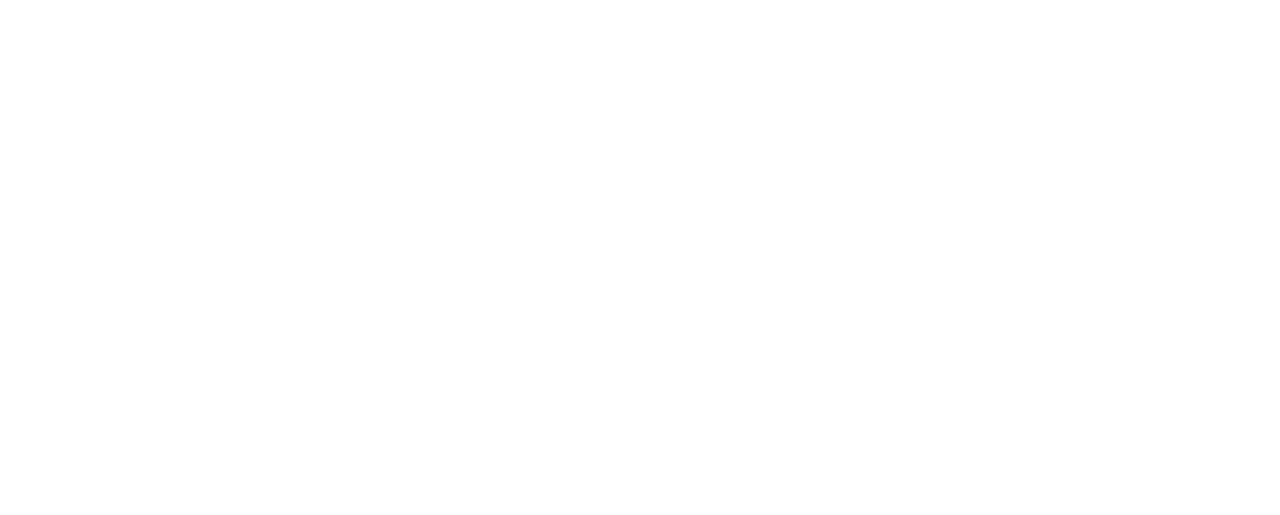
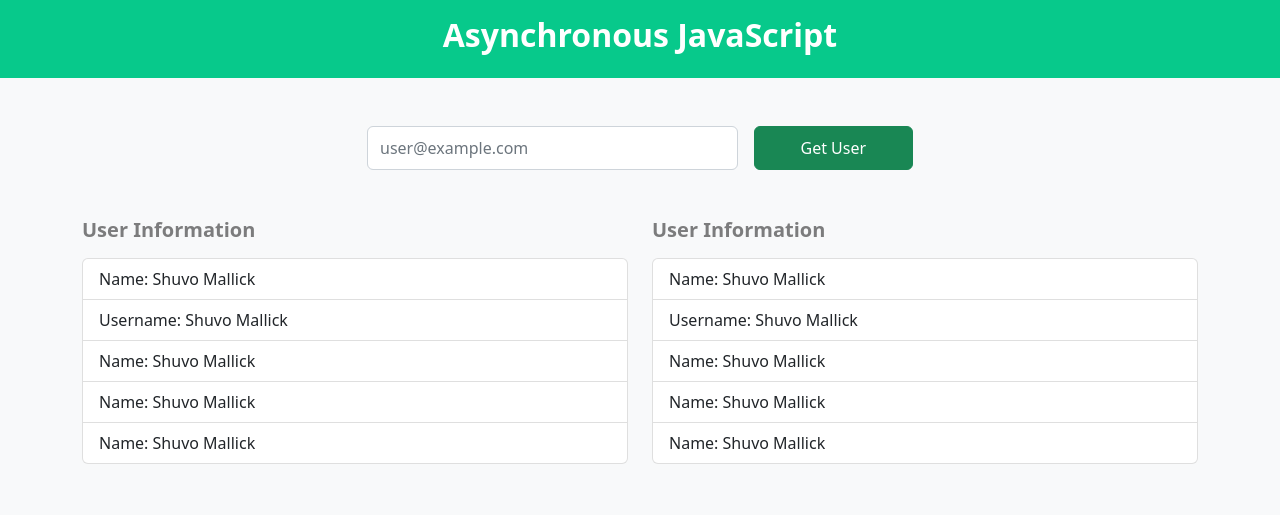
Before and after one commit to ShuvoMallick01/Asynchronous-Javascript-with-Project, a plain HTML site: page index.html in a window 1280 px wide. Drawn offline with nearby package versions, Linux system fonts and the light colour scheme.

Commit message:
Coding for Design Part

```diff
--- a/css/style.css
+++ b/css/style.css
@@ -32,6 +32,17 @@ Keywords: .
 /* ===== IMPORT CSS FILE ===== */
 
 /* ===== START ===== */
+.data-get-Form .form-control {
+  width: 70%;
+}
+
+.data-get-Form button{
+  width: 30%;
+  height: 44px;
+}
+
+form
+
 /* ===== END ===== */
 
 /* ===== START ===== */
--- a/index.html
+++ b/index.html
@@ -23,9 +23,9 @@
     />
     <!-- Bootstrap CSS only -->
     <link
-      href="https://cdn.jsdelivr.net/npm/bootstrap@5.2.1/dist/css/bootstrap.min.css"
       rel="stylesheet"
-      integrity="sha384-iYQeCzEYFbKjA/T2uDLTpkwGzCiq6soy8tYaI1GyVh/UjpbCx/TYkiZhlZB6+fzT"
+      href="https://cdn.jsdelivr.net/npm/bootstrap@5.2.3/dist/css/bootstrap.min.css"
+      integrity="sha384-rbsA2VBKQhggwzxH7pPCaAqO46MgnOM80zW1RWuH61DGLwZJEdK2Kadq2F9CUG65"
       crossorigin="anonymous"
     />
     <!-- Custom CSS -->
@@ -35,21 +35,72 @@
     <title>Task Management</title>
   </head>
 
-  <body>
+  <body class="bg-light">
+    <header>
+      <div class="row text-center bg-success py-3">
+        <h2 class="text-white fw-bold">Asynchronous JavaScript</h2>
+      </div>
+    </header>
+
+    <!-- Form -->
+    <section class="py-5">
+      <div class="container">
+        <div class="row data-get-Form">
+          <div class="form-group offset-lg-3 col-lg-6">
+            <form action="" class="d-flex gap-3">
+              <input
+                type="email"
+                class="form-control"
+                id="exampleInputEmail1"
+                aria-describedby="emailHelp"
+                placeholder="user@example.com"
+              />
+
+              <button type="submit" class="btn btn-success">Get User</button>
+            </form>
+          </div>
+        </div>
+      </div>
+    </section>
+
+    <!-- Data Showing -->
     <section>
       <div class="container">
-        <div class="row"></div>
+        <div class="row">
+          <!-- User Information -->
+          <div class="col-md-6">
+            <h5 class="mb-3 text-black-50 fw-bold">User Information</h5>
+            <ul class="list-group pb-5">
+              <li class="list-group-item">Name: Shuvo Mallick</li>
+              <li class="list-group-item">Username: Shuvo Mallick</li>
+              <li class="list-group-item">Name: Shuvo Mallick</li>
+              <li class="list-group-item">Name: Shuvo Mallick</li>
+              <li class="list-group-item">Name: Shuvo Mallick</li>
+            </ul>
+          </div>
+
+          <!-- User Posts -->
+          <div class="col-md-6">
+            <h5 class="mb-3 text-black-50 fw-bold">User Information</h5>
+            <ul class="list-group pb-5">
+              <li class="list-group-item">Name: Shuvo Mallick</li>
+              <li class="list-group-item">Username: Shuvo Mallick</li>
+              <li class="list-group-item">Name: Shuvo Mallick</li>
+              <li class="list-group-item">Name: Shuvo Mallick</li>
+              <li class="list-group-item">Name: Shuvo Mallick</li>
+            </ul>
+          </div>
+        </div>
       </div>
     </section>
-    <!-- TO-DO LIST END -->
 
+    <!-- ==== JS LINK ==== -->
     <!-- Bootstrap JS JavaScript Bundle with Popper -->
     <script
-      src="https://cdn.jsdelivr.net/npm/bootstrap@5.2.1/dist/js/bootstrap.bundle.min.js"
-      integrity="sha384-u1OknCvxWvY5kfmNBILK2hRnQC3Pr17a+RTT6rIHI7NnikvbZlHgTPOOmMi466C8"
+      src="https://cdn.jsdelivr.net/npm/bootstrap@5.2.3/dist/js/bootstrap.bundle.min.js"
+      integrity="sha384-kenU1KFdBIe4zVF0s0G1M5b4hcpxyD9F7jL+jjXkk+Q2h455rYXK/7HAuoJl+0I4"
       crossorigin="anonymous"
     ></script>
-
     <!-- Custom Js -->
     <script src="./db/db.js"></script>
     <script src="js/app.js" defer></script>
--- a/js/app.js
+++ b/js/app.js
@@ -6,101 +6,10 @@
 // get the all post
 // Get single Post
 
-// ========================================
-// USING CALLBACK FUNCTION FOR GETTING DATA
-// ========================================
-
-/**
-function getUser(email, cb) {
-  if (!email) {
-    cb({ data: null, error: "Invalid Input Email", status: 401 });
-    return;
-  }
-
-  setTimeout(() => {
-    const findUser = users.find((user) => user.email === email);
-    // const findUser = users.filter((user) => user.email === email);
-
-    if (!findUser) {
-      cb({ data: null, error: "Not Found User", status: 404 });
-    } else {
-      cb({ data: findUser, error: null, status: 200 });
-    }
-  });
-}
-
-function getPost(userId, cb) {
-  if (!userId) {
-    cb({ data: null, error: "Invalid UserID", status: 401 });
-    return;
-  }
-
-  setTimeout(() => {
-    const findPost = posts.filter((post) => post.userId === userId);
-
-    if (!findPost) {
-      cb({ data: null, error: "Not Found Post", status: 404 });
-    } else {
-      cb({ data: findPost, error: null, status: 200 });
-    }
-  });
-}
-
-function getPostComment(postId, cb) {
-  if (!postId) {
-    cb({ data: null, error: "Invalid postId", status: 401 });
-    return;
-  }
-
-  setTimeout(() => {
-    const findComment = comments.filter((comment) => comment.postId === postId);
-
-    if (!findComment) {
-      cb({ data: null, error: "Not Found Post", status: 404 });
-    } else {
-      cb({ data: findComment, error: null, status: 200 });
-    }
-  });
-}
-
-getUser("Shanna@melissa.tv", (res) => {
-  console.log(`User is: ` + res.data.name);
-  let userId = res.data.id;
-
-  getPost(userId, (res) => {
-    console.log(res.data);
-
-    let postId = res.data[0].id;
-
-    getPostComment(postId, (res) => {
-      console.log(res.data);
-    });
-  });
-});
- */
-
 // ==============================
 // USING PROMISE FOR GETTING DATA
 // ==============================
-/**
-function getUser(email) {
-  return new Promise((resolve, reject) => {
-    setTimeout(() => {
-      const findUser = users.find((user) => user.email === email);
-      if (!findUser) {
-        return reject({ data: null, error: "Not Found", status: 404 });
-      } else {
-        return resolve({ data: findUser, error: null, status: 200 });
-      }
-    }, 2000);
-  });
-}
 
-getUser("Shanna@melissa.tv")
-  .then((res) => console.log(res))
-  .catch((error) => console.log(error.error));
- */
-/**
 function getUser(email) {
   if (!email) return Promise.reject("Invalid Email");
 
@@ -137,45 +46,3 @@ getUser("Shanna@melissa.tv")
   })
   .then((comments) => console.log(comments))
   .catch((error) => console.log(error));
- */
-
-// ==============================
-// USING ASYC AWAIT FOR GETTING DATA
-// ==============================
-
-async function getUser(email) {
-  if (!email) return await "Invalid Email";
-
-  const findUser = users.find((user) => user.email === email);
-  if (!findUser) return await "User Not Found";
-  else return await findUser;
-}
-
-// function getPostByUserId(userId) {
-//   if (!userId) return Promise.reject("Invalid User ID");
-
-//   const postList = posts.filter((post) => post.userId === userId);
-//   if (!postList.length === 0) return Promise.reject("Post Not Found");
-//   else return Promise.resolve(postList);
-// }
-
-// function getCommentByPostId(postId) {
-//   if (!postId) return Promise.reject("Invalid Post ID");
-
-//   const commentList = comments.filter((comment) => comment.postId === postId);
-//   if (commentList === 0) return Promise.reject("Comments Not Found");
-//   else return Promise.resolve(commentList);
-// }
-
-// getUser("Shanna@melissa.tv")
-//   .then((user) => {
-//     console.log(user);
-//     return getCommentByPostId(user.id);
-//   })
-//   .then((posts) => {
-//     console.log(posts);
-
-//     return getCommentByPostId(posts[0].id);
-//   })
-//   .then((comments) => console.log(comments))
-//   .catch((error) => console.log(error));
```
Also changed, not shown: js/task-1.js (added, +154 -0 lines).
